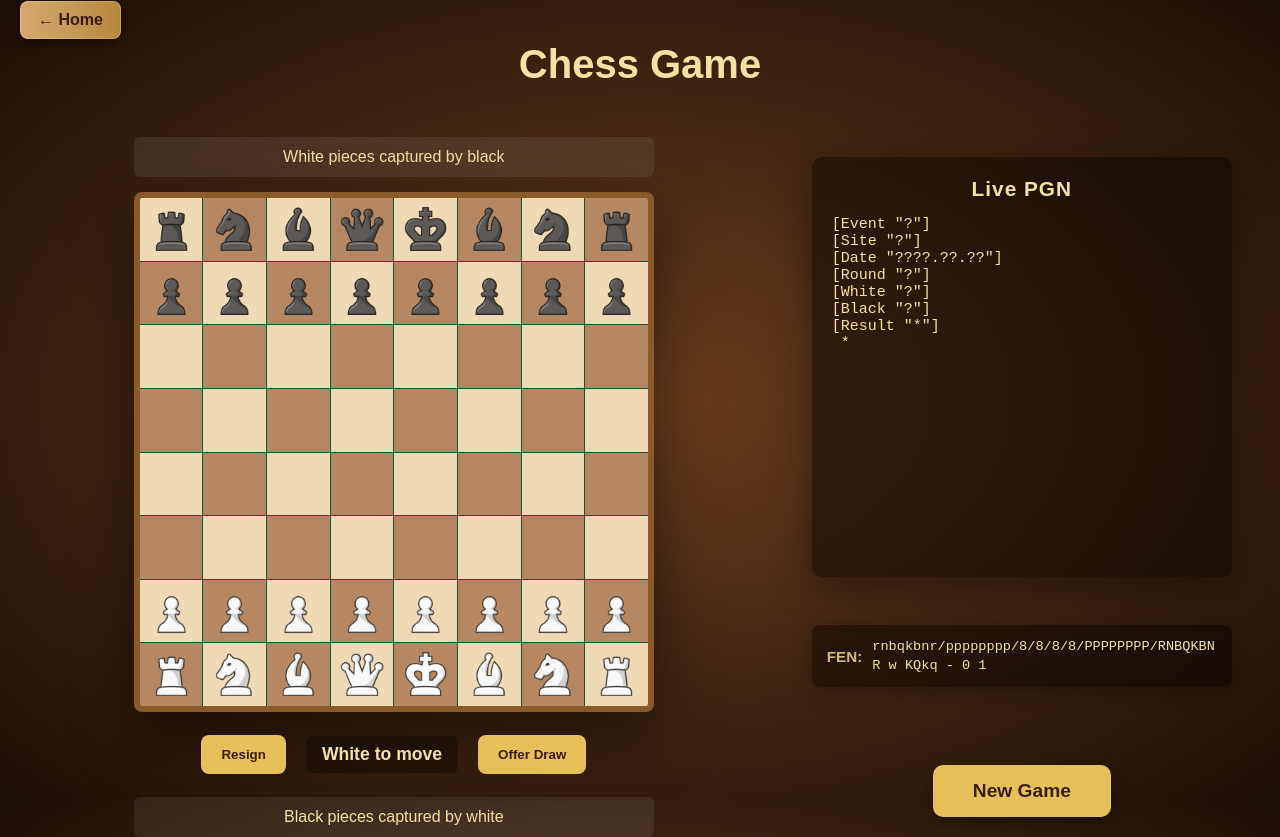
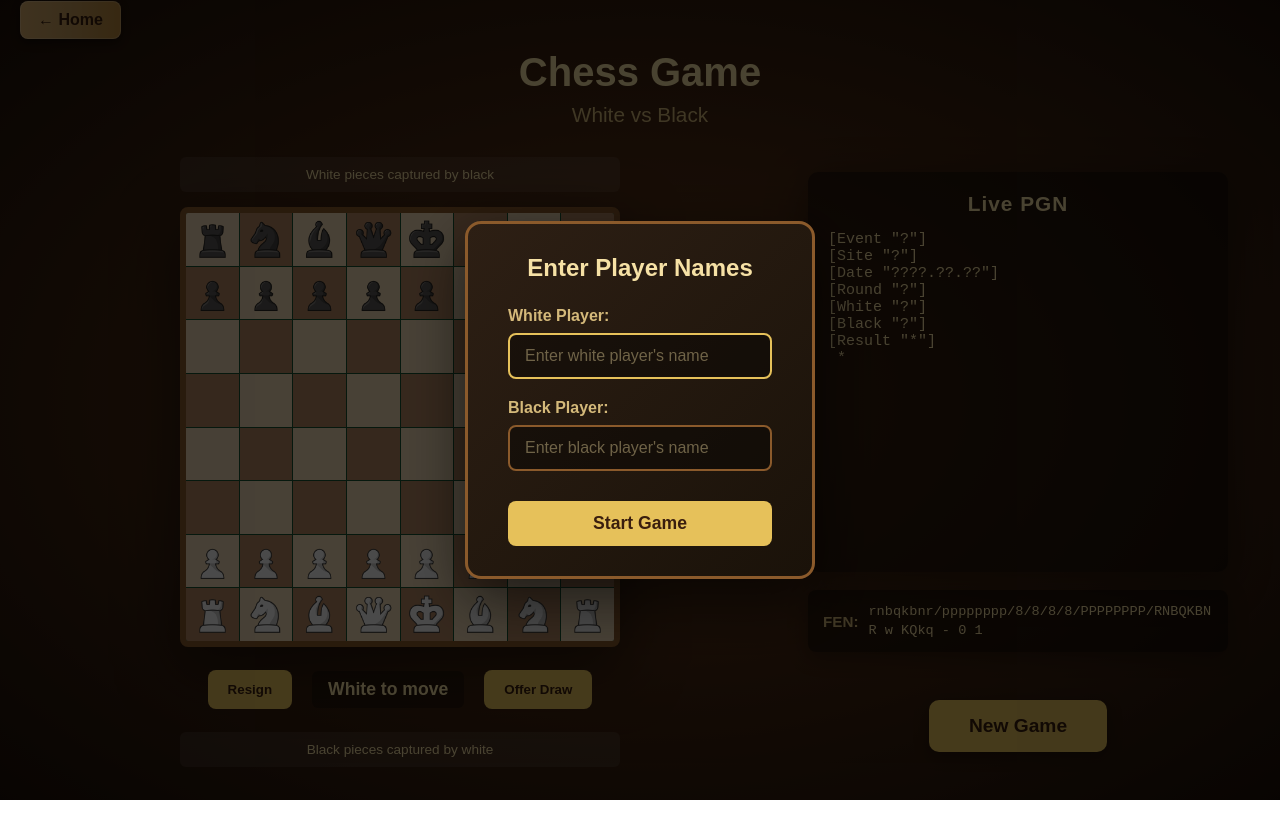
Before and after one commit to hari-hara-1/web-project, a React (Vite) app: page /chess in a window 1280 px wide. After the commit the page ends 800 px from the top, so only its background shows below. Built offline with nearby package versions, Linux system fonts and the light colour scheme.

Commit message:
Chess: Flip board, name input logic created..

```diff
--- a/src/chess/ChessPage.jsx
+++ b/src/chess/ChessPage.jsx
@@ -20,6 +20,23 @@ function ChessPage() {
   const [showGameOverPopup, setShowGameOverPopup] = useState(false);
   const [capturedByWhite, setCapturedByWhite] = useState([]);
   const [capturedByBlack, setCapturedByBlack] = useState([]);
+  const [isFlipped, setIsFlipped] = useState(false);
+  const [showNamePopup, setShowNamePopup] = useState(true);
+  const [whiteName, setWhiteName] = useState("White");
+  const [blackName, setBlackName] = useState("Black");
+  const [tempWhiteName, setTempWhiteName] = useState("");
+  const [tempBlackName, setTempBlackName] = useState("");
+
+  // Flip board when turn changes
+  useEffect(() => {
+    const currentTurn = game.turn();
+    // Flip board for black's turn (show from black's perspective)
+    if (currentTurn === "b" && !isFlipped) {
+      setIsFlipped(true);
+    } else if (currentTurn === "w" && isFlipped) {
+      setIsFlipped(false);
+    }
+  }, [board]);
 
   // Check for game over conditions
   useEffect(() => {
@@ -215,6 +232,37 @@ function ChessPage() {
     return game.turn() === "w" ? "White to move" : "Black to move";
   }
 
+  function handleNameSubmit(e) {
+    e.preventDefault();
+    setWhiteName(tempWhiteName.trim() || "White");
+    setBlackName(tempBlackName.trim() || "Black");
+    setShowNamePopup(false);
+  }
+
+  function handleNewGame() {
+    // Reset the game
+    window.location.reload();
+  }
+
+  function startNewGame() {
+    // Reset game state but keep names
+    setShowNamePopup(true);
+    setTempWhiteName("");
+    setTempBlackName("");
+    setBoard(game.reset().board());
+    setGameOver(false);
+    setGameOverMessage("");
+    setShowGameOverPopup(false);
+    setSelected(null);
+    setMoves([]);
+    setLastMove(null);
+    setCapturedByWhite([]);
+    setCapturedByBlack([]);
+    setIsDraw(false);
+    setDrawOffer(null);
+    setIsFlipped(false);
+  }
+
   const kingInCheck = getKingSquare();
 
   return (
@@ -227,6 +275,9 @@ function ChessPage() {
         {/* HEADER - Centered at top */}
         <div className="game-title">
           Chess Game
+          <div className="game-subtitle">
+            {whiteName} vs {blackName}
+          </div>
         </div>
 
         {/* LEFT SIDE */}
@@ -252,7 +303,7 @@ function ChessPage() {
           <div className="board-row">
 
             {/* BOARD */}
-            <div className="board">
+            <div className={`board ${isFlipped ? "flipped" : ""}`}>
               {board.flat().map((square, i) => {
                 const row = Math.floor(i / 8);
                 const col = i % 8;
@@ -367,7 +418,7 @@ function ChessPage() {
           {/* NEW GAME BUTTON */}
           <button
             className="new-game-btn"
-            onClick={() => window.location.reload()}
+            onClick={startNewGame}
           >
             New Game
           </button>
@@ -445,6 +496,41 @@ function ChessPage() {
           </div>
         </div>
       )}
+
+      {/* NAME INPUT POPUP */}
+      {showNamePopup && (
+        <div className="modal-overlay">
+          <div className="modal-content name-modal">
+            <h2>Enter Player Names</h2>
+            <form onSubmit={handleNameSubmit}>
+              <div className="name-input-group">
+                <label htmlFor="whiteName">White Player:</label>
+                <input
+                  id="whiteName"
+                  type="text"
+                  value={tempWhiteName}
+                  onChange={(e) => setTempWhiteName(e.target.value)}
+                  placeholder="Enter white player's name"
+                  autoFocus
+                />
+              </div>
+              <div className="name-input-group">
+                <label htmlFor="blackName">Black Player:</label>
+                <input
+                  id="blackName"
+                  type="text"
+                  value={tempBlackName}
+                  onChange={(e) => setTempBlackName(e.target.value)}
+                  placeholder="Enter black player's name"
+                />
+              </div>
+              <button type="submit" className="modal-btn">
+                Start Game
+              </button>
+            </form>
+          </div>
+        </div>
+      )}
     </>
   );
 }
--- a/src/chess/chess.css
+++ b/src/chess/chess.css
@@ -18,7 +18,7 @@ body {
 
 .chess-container {
   width: min(1400px, 95vw);
-  height: min(900px, 92vh);
+  height: min(900px, 90vh);
 
   display: grid;
   grid-template-columns: 1.6fr 1fr;
@@ -27,7 +27,7 @@ body {
     "title title"
     "board game";
 
-  gap: 40px;
+  gap: 20px;
 }
 
 /* Header - centered at top */
@@ -39,6 +39,13 @@ body {
   text-align: center;
   padding: 10px 0;
   margin: 0;
+}
+
+.chess-container .game-subtitle {
+  font-size: 1.3rem;
+  color: #d4b97a;
+  font-weight: normal;
+  margin-top: 8px;
 }
 
 /* Home Button - Top left */
@@ -92,14 +99,25 @@ body {
   grid-template-columns: repeat(8, 1fr) !important;
   grid-template-rows: repeat(8, 1fr) !important;
 
-  width: min(65vh, 750px) !important;
-  height: min(65vh, 750px) !important;
+  width: min(55vh, 650px) !important;
+  height: min(55vh, 650px) !important;
 
   border-radius: 12px;
   overflow: hidden;
 
   border: 6px solid #8b5a2b;
   box-shadow: 0 20px 60px rgba(0, 0, 0, 0.5);
+
+  transition: transform 0.6s ease-in-out;
+}
+
+.board.flipped {
+  transform: rotate(180deg);
+}
+
+/* CHESS PIECES - Counter-rotate when board is flipped */
+.board.flipped .piece {
+  transform: rotate(-180deg);
 }
 
 /* SQUARES */
@@ -134,6 +152,7 @@ body {
   object-fit: contain;
   cursor: grab;
   pointer-events: auto;
+  transition: transform 0.6s ease-in-out;
 }
 
 .piece:active {
@@ -189,11 +208,11 @@ body {
 
 /* CAPTURED PIECES */
 .captured {
-  width: min(65vh, 750px);
-  min-height: 40px;
-  max-height: 60px;
+  width: min(55vh, 650px);
+  min-height: 35px;
+  max-height: 45px;
 
-  padding: 8px;
+  padding: 5px 8px;
 
   border-radius: 6px;
 
@@ -207,8 +226,9 @@ body {
   display: flex;
   align-items: center;
   justify-content: center;
-  gap: 4px;
+  gap: 3px;
   white-space: nowrap;
+  font-size: 0.85rem;
 }
 
 .captured-piece {
@@ -225,8 +245,8 @@ body {
   align-items: center;
   justify-content: space-between;
 
-  min-height: min(65vh, 650px);
-  padding: 20px 0;
+  min-height: min(55vh, 600px);
+  padding: 15px 0;
 }
 
 /* PGN PANEL */
@@ -234,7 +254,7 @@ body {
   width: 100%;
   max-width: 420px;
 
-  height: 420px;
+  height: 400px;
 
   background: rgba(0,0,0,0.45);
 
@@ -602,3 +622,53 @@ body {
     gap: 10px;
   }
 }
+
+/* NAME INPUT MODAL */
+.name-modal {
+  min-width: 350px;
+}
+
+.name-modal h2 {
+  font-size: 1.5rem;
+  margin: 0 0 25px 0;
+  color: #f6e1a5;
+  text-align: center;
+}
+
+.name-input-group {
+  margin-bottom: 20px;
+  text-align: left;
+}
+
+.name-input-group label {
+  display: block;
+  color: #d4b97a;
+  font-weight: 600;
+  margin-bottom: 8px;
+  font-size: 1rem;
+}
+
+.name-input-group input {
+  width: 100%;
+  padding: 12px 15px;
+  border-radius: 8px;
+  border: 2px solid #8b5a2b;
+  background: rgba(0, 0, 0, 0.4);
+  color: #f6e1a5;
+  font-size: 1rem;
+  outline: none;
+  transition: border-color 0.2s;
+}
+
+.name-input-group input:focus {
+  border-color: #e6c15a;
+}
+
+.name-input-group input::placeholder {
+  color: rgba(246, 225, 165, 0.4);
+}
+
+.name-modal .modal-btn {
+  width: 100%;
+  margin-top: 10px;
+}
```
